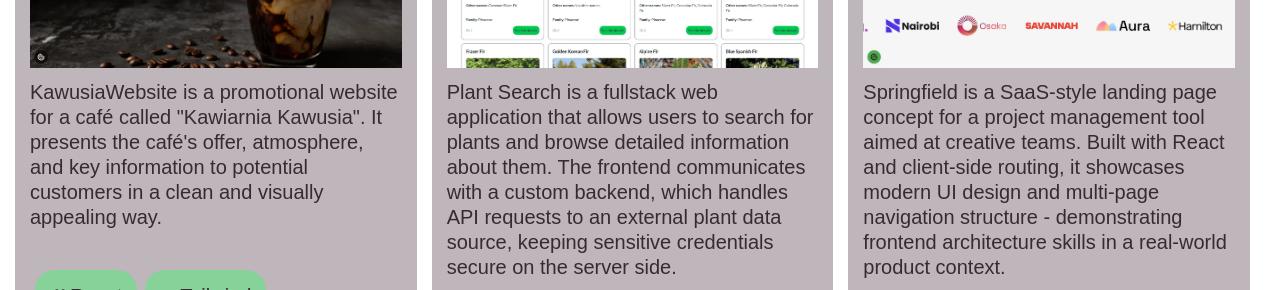
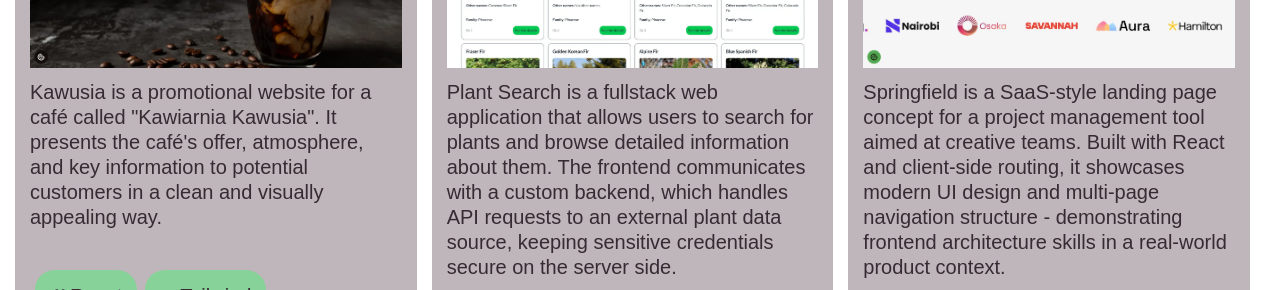
Before and after one commit to AdrianImiolek/MyWebsite, a React (Vite) app: page /portfolio in a window 1280 px wide. Shown: the part 369-659 px from the top of the page. Built offline with nearby package versions, Linux system fonts and the light colour scheme.

Commit message:
Fixed typo in cards

```diff
--- a/src/components/common/Card/Card.jsx
+++ b/src/components/common/Card/Card.jsx
@@ -13,6 +13,8 @@ export default function Card({ title, text, link, skill, img }) {
 			<div className="card__text-container">
 				<p className="card__text">{text}</p>
 			</div>
+
+
 				<div className="card__skills-container">
 					{skill.map(({ id, name, icon }) => (
 						<p key={id} className="card__skill">
@@ -24,6 +26,7 @@ export default function Card({ title, text, link, skill, img }) {
 				<div className="card__btn-container">
 					<ButtonGreen className="card__btn btn link" target="_blank" link={link} text={"More on GitHub"} />
 				</div>
+
 		</div>
 	);
 }
--- a/src/components/page-specific/PortofolioMain/PortofolioMain.jsx
+++ b/src/components/page-specific/PortofolioMain/PortofolioMain.jsx
@@ -6,7 +6,7 @@ export default function PortfolioMain(props) {
 			index: 1,
 			title: "Kawusia",
 			img: "/images/Kawusia.webp",
-			text: `KawusiaWebsite is a promotional website for a café called "Kawiarnia Kawusia". It presents the café's offer, atmosphere, and key information to potential customers in a clean and visually appealing way.`, skill: [
+			text: `Kawusia is a promotional website for a café called "Kawiarnia Kawusia". It presents the café's offer, atmosphere, and key information to potential customers in a clean and visually appealing way.`, skill: [
 				{ id: 1, name: "React", icon: "bxl-react" },
 				{ id: 2, name: "Tailwind", icon: "bxl-tailwind-css" },
 				{ id: 3, name: "JavaScript", icon: "bxl-javascript" },
```
Lines whose indentation alone changed are shown as unchanged.
